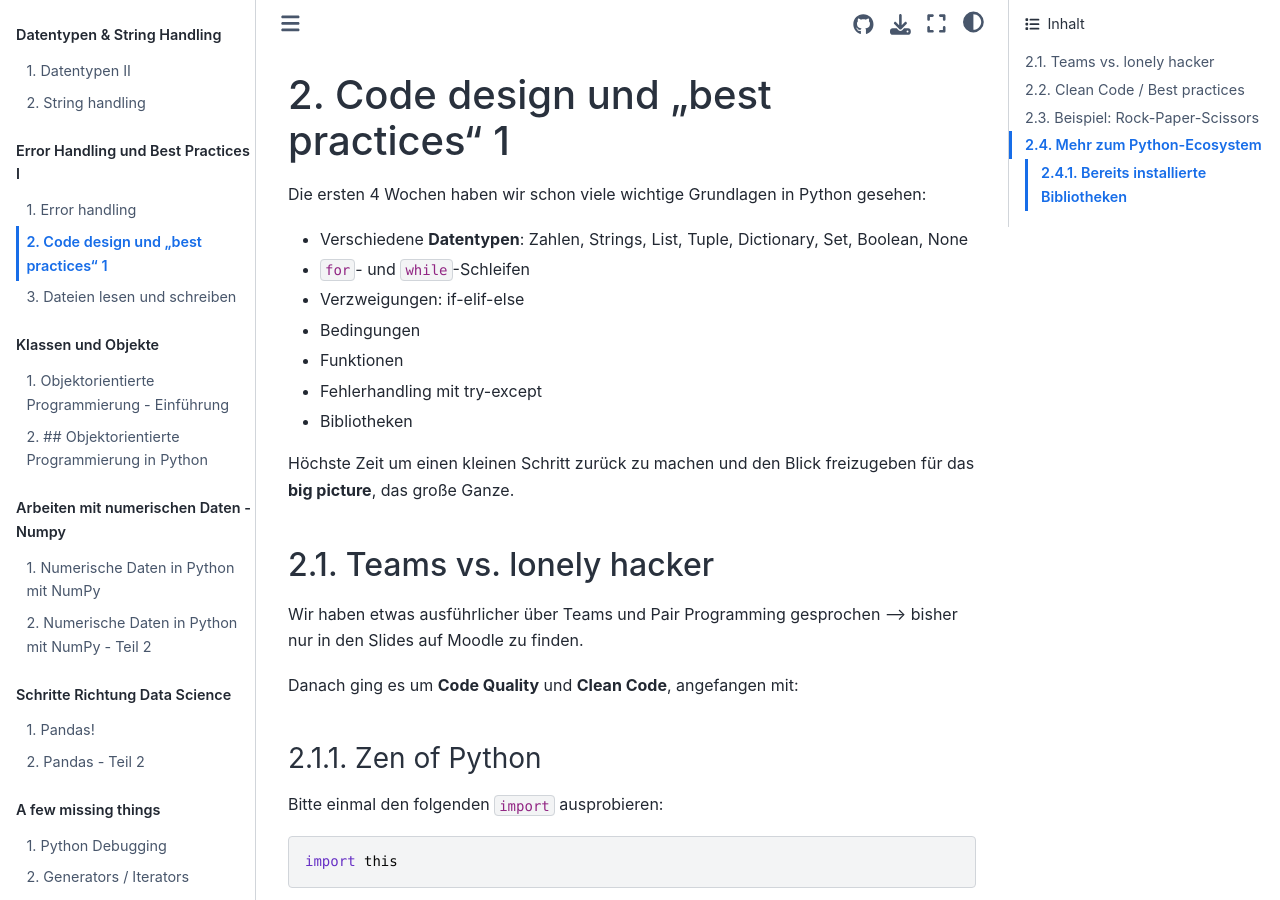
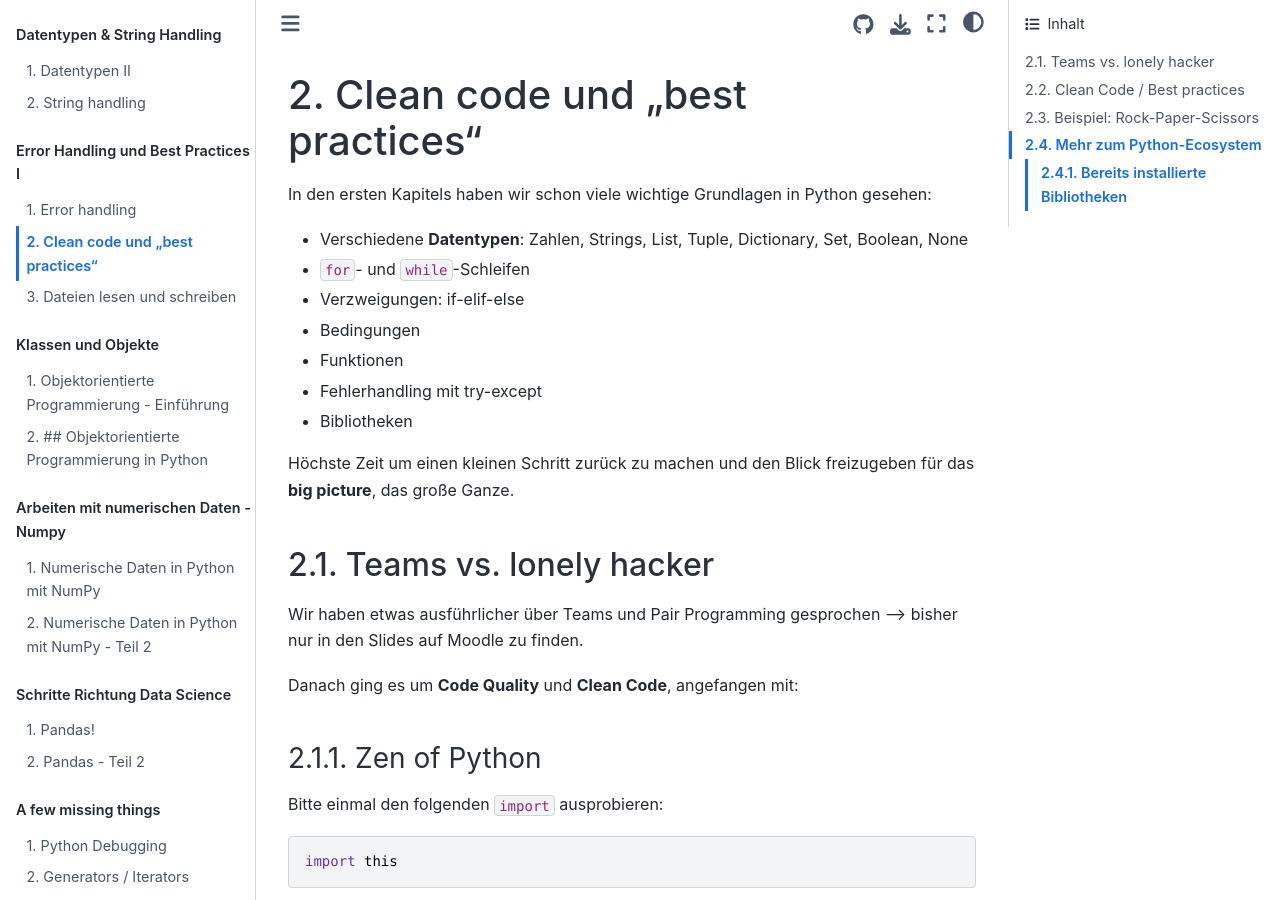
Before and after one commit to florian-huber/python-introduction, a Jupyter Book: the page built from lesson_material_german/05_one_step_back-best_practices.md, in a window 1280 px wide and 900 px high. Built offline with Jupyter Book 1.0.4 settings and Sphinx 7.4.7 and the Sphinx Book theme 1.1.4, drawn with Linux system fonts in a browser that asks for light colours; pages that are not in the unit, such as notebooks, are missing from menus.

Commit message:
change title

```diff
--- a/lesson_material_german/05_one_step_back-best_practices.md
+++ b/lesson_material_german/05_one_step_back-best_practices.md
@@ -1,6 +1,6 @@
-# Code design und "best practices" 1
+# Clean code und "best practices"
 
-Die ersten 4 Wochen haben wir schon viele wichtige Grundlagen in Python gesehen:
+In den ersten Kapitels haben wir schon viele wichtige Grundlagen in Python gesehen:
 
 * Verschiedene **Datentypen**: Zahlen, Strings, List, Tuple, Dictionary, Set, Boolean, None
 * `for`- und `while`-Schleifen
```
